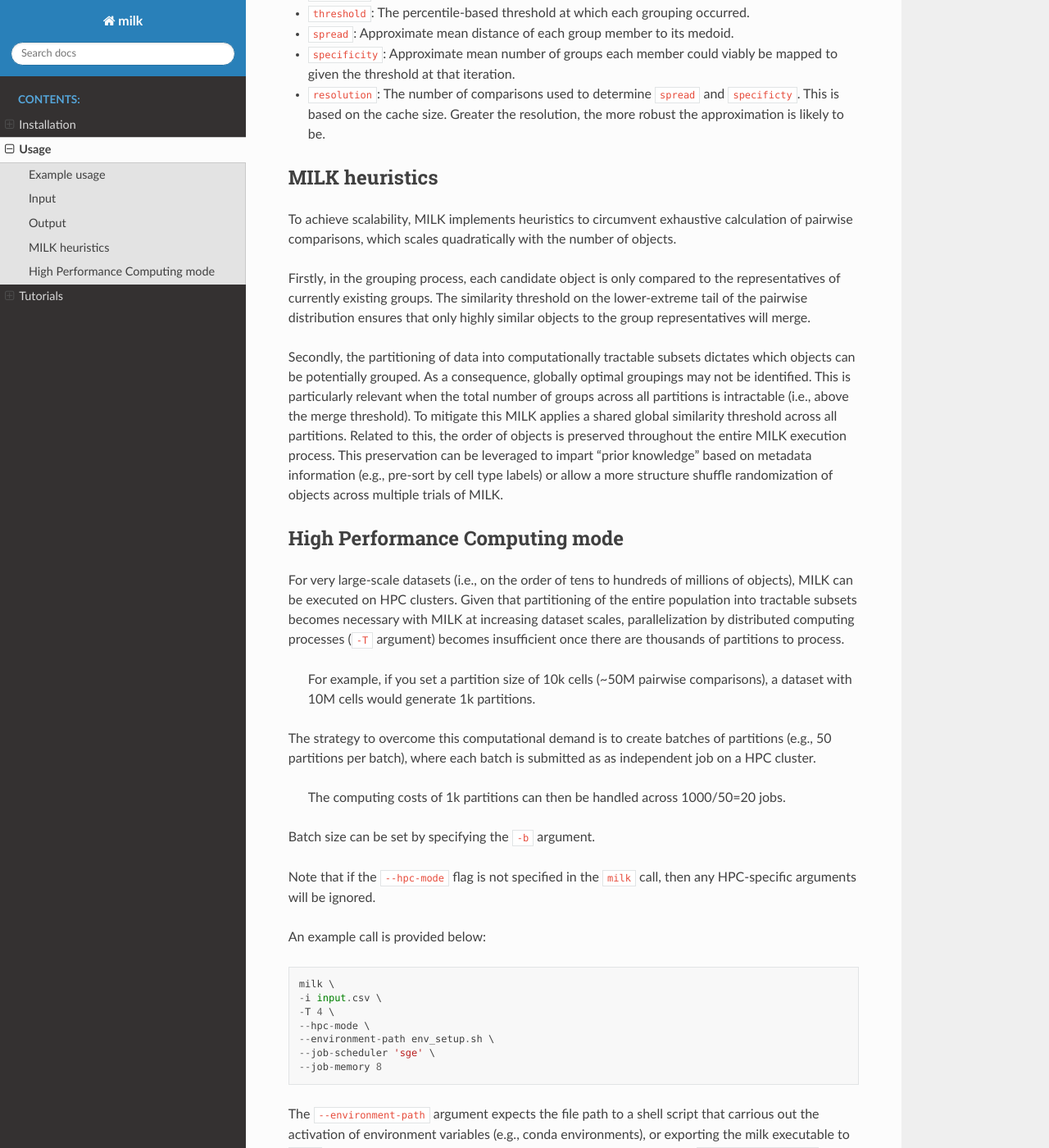
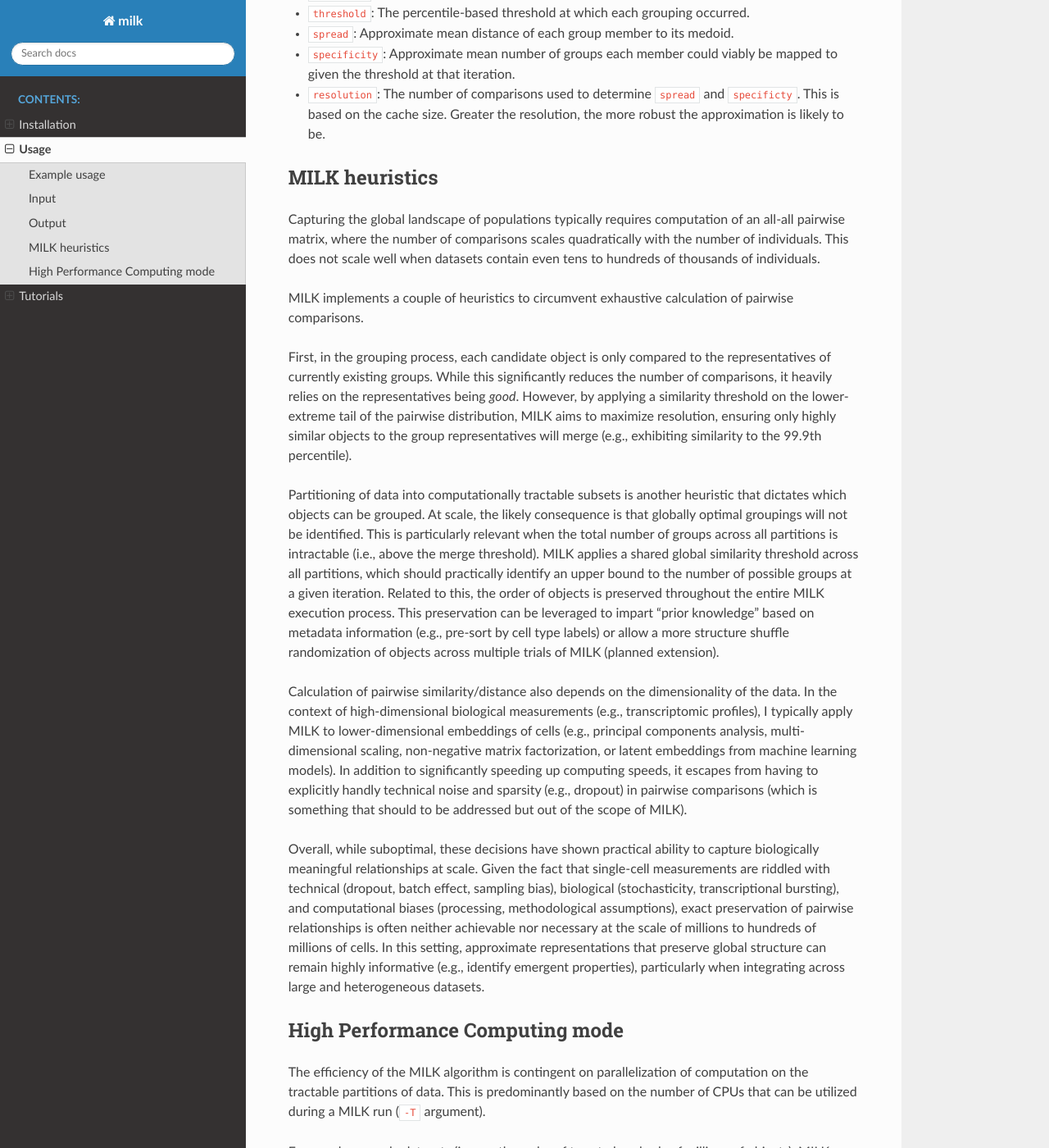
Before and after one commit to yachielab/milk, a Sphinx documentation site: the page built from docs/usage.md, in a window 1280 px wide and 1400 px high, scrolled down 2967 px. Shown: the whole window at 82% size. Built offline with Sphinx 7.4.7 and the Read the Docs theme 3.1.0, drawn with Linux system fonts in a browser that asks for light colours; some of the changed text lies outside the part shown.

Commit message:
usage documentation

```diff
--- a/docs/usage.md
+++ b/docs/usage.md
@@ -143,15 +143,24 @@ I4,GAGGTTTGTAAGCC-1
 
 ## MILK heuristics
 
-To achieve scalability, MILK implements heuristics to circumvent exhaustive calculation of pairwise comparisons, which scales quadratically with the number of objects.
+Capturing the global landscape of populations typically requires computation of an all-all pairwise matrix, where the number of comparisons scales quadratically with the number of individuals. This does not scale well when datasets contain even tens to hundreds of thousands of individuals.
 
-Firstly, in the grouping process, each candidate object is only compared to the representatives of currently existing groups. The similarity threshold on the lower-extreme tail of the pairwise distribution ensures that only highly similar objects to the group representatives will merge.
+MILK implements a couple of heuristics to circumvent exhaustive calculation of pairwise comparisons.
 
-Secondly, the partitioning of data into computationally tractable subsets dictates which objects can be potentially grouped. As a consequence, globally optimal groupings may not be identified. This is particularly relevant when the total number of groups across all partitions is intractable (i.e., above the merge threshold). To mitigate this MILK applies a shared global similarity threshold across all partitions. Related to this, the order of objects is preserved throughout the entire MILK execution process. This preservation can be leveraged to impart "prior knowledge" based on metadata information (e.g., pre-sort by cell type labels) or allow a more structure shuffle randomization of objects across multiple trials of MILK.
+First, in the grouping process, each candidate object is only compared to the representatives of currently existing groups. While this significantly reduces the number of comparisons, it heavily relies on the representatives being *good*. However, by applying a similarity threshold on the lower-extreme tail of the pairwise distribution, MILK aims to maximize resolution, ensuring only highly similar objects to the group representatives will merge (e.g., exhibiting similarity to the 99.9th percentile).
+
+Partitioning of data into computationally tractable subsets is another heuristic that dictates which objects can be grouped. At scale, the likely consequence is that globally optimal groupings will not be identified. This is particularly relevant when the total number of groups across all partitions is intractable (i.e., above the merge threshold). MILK applies a shared global similarity threshold across all partitions, which should practically identify an upper bound to the number of possible groups at a given iteration. Related to this, the order of objects is preserved throughout the entire MILK execution process. This preservation can be leveraged to impart "prior knowledge" based on metadata information (e.g., pre-sort by cell type labels) or allow a more structure shuffle randomization of objects across multiple trials of MILK (planned extension).
+
+Calculation of pairwise similarity/distance also depends on the dimensionality of the data. In the context of high-dimensional biological measurements (e.g., transcriptomic profiles), I typically apply MILK to lower-dimensional embeddings of cells (e.g., principal components analysis, multi-dimensional scaling, non-negative matrix factorization, or latent embeddings from machine learning models). In addition to significantly speeding up computing speeds, it escapes from having to explicitly handly technical noise and sparsity (e.g., dropout) in pairwise comparisons (which is something that should to be addressed but out of the scope of MILK).
+
+Overall, while suboptimal, these decisions have shown practical ability to capture biologically meaningful relationships at scale. Given the fact that single-cell measurements are riddled with technical (dropout, batch effect, sampling bias), biological (stochasticity, transcriptional bursting), and computational biases (processing, methodological assumptions), exact preservation of pairwise relationships is often neither achievable nor necessary at the scale of millions to hundreds of millions of cells. In this setting, approximate representations that preserve global structure can remain highly informative (e.g., identify emergent properties), particularly when integrating across large and heterogeneous datasets.
 
 ## High Performance Computing mode
 
-For very large-scale datasets (i.e., on the order of tens to hundreds of millions of objects), MILK can be executed on HPC clusters. Given that partitioning of the entire population into tractable subsets becomes necessary with MILK at increasing dataset scales, parallelization by distributed computing processes (`-T` argument) becomes insufficient once there are thousands of partitions to process.
+The efficiency of the MILK algorithm is contingent on parallelization of computation on the tractable partitions of data. This is predominantly based on the number of CPUs that can be utilized during a MILK run (`-T` argument).
+
+For very large-scale datasets (i.e., on the order of tens to hundreds of millions of objects), MILK can be executed on HPC clusters. Given that partitioning of the entire population into tractable subsets becomes necessary with MILK at increasing dataset scales, parallelization by
+distributed computing processes becomes insufficient once there are thousands of partitions to process.
 
 > For example, if you set a partition size of 10k cells (~50M pairwise comparisons), a dataset with 10M cells would generate 1k partitions.
 
@@ -159,7 +168,7 @@ The strategy to overcome this computational demand is to create batches of parti
 
 > The computing costs of 1k partitions can then be handled across 1000/50=20 jobs.
 
-Batch size can be set by specifying the `-b` argument.
+Batch size can be set by specifying the `-b` argument. Users should set this argument with the job allocation time in mind -- if job allocation is slower then it should be much higher to prevent it from becoming the bottleneck.
 
 Note that if the `--hpc-mode` flag is not specified in the `milk` call, then any HPC-specific arguments will be ignored.
 
```
